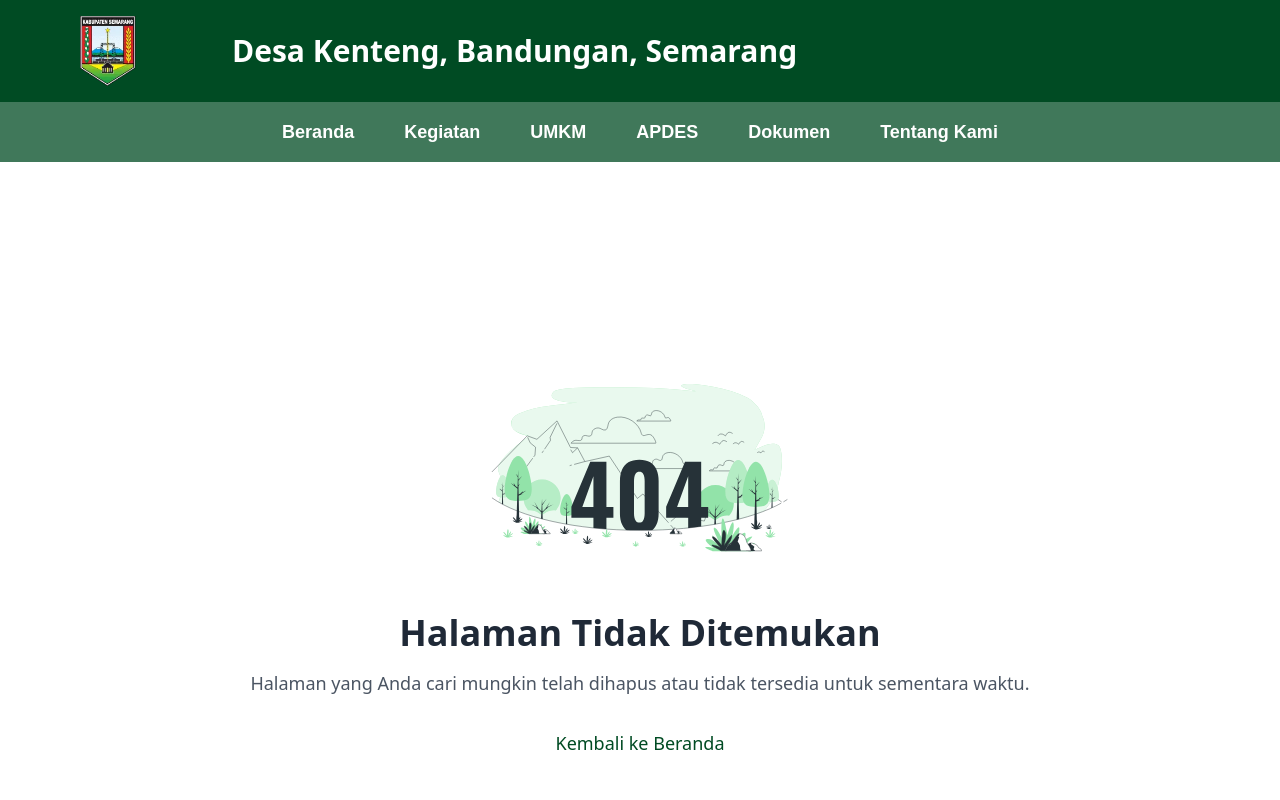
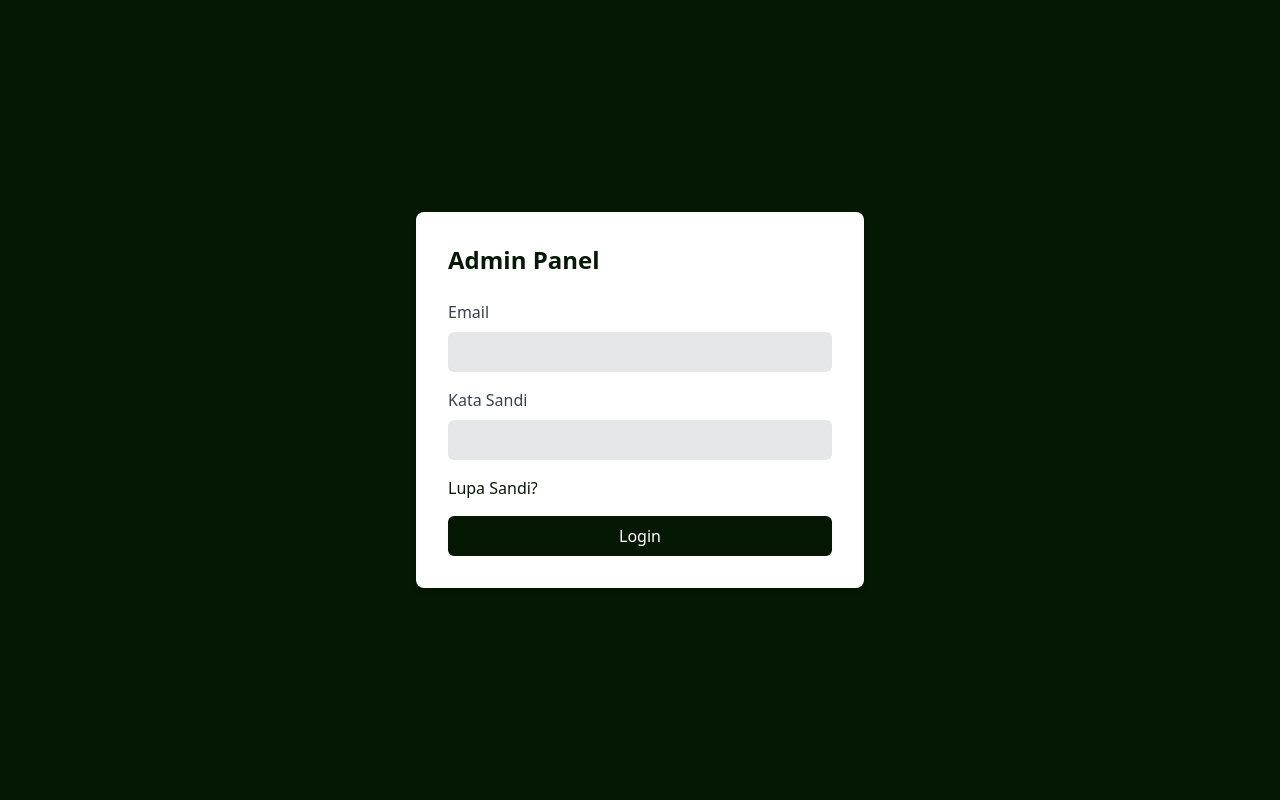
Before and after one commit to reikki7/desa-bandungan-website, a React (Vite) app in the folder frontend/: page /admin/login in a window 1280 px wide. Shown: the top 800 px of the page. Built offline with nearby package versions, Linux system fonts and the light colour scheme.

Commit message:
Added Admin Dashboard Structures and Routings

```diff
--- a/frontend/src/App.jsx
+++ b/frontend/src/App.jsx
@@ -1,21 +1,39 @@
-import React from 'react'
-import { BrowserRouter as Router, Route, Routes } from 'react-router-dom'
-import Beranda from './pages/Beranda'
-import Kegiatan from './pages/Kegiatan'
-import Dokumen from './pages/Dokumen'
-import Umkm from './pages/Umkm'
-import Apdes from './pages/Apdes'
-import Tentang from './pages/Tentang'
-import NoPage from './pages/NoPage'
-import Header from './components/Header'
-import Navbar from './components/Navbar'
-import KegiatanDetails from './pages/KegiatanDetails'
-import UmkmDetails from './pages/UmkmDetails'
-import Footer from './components/Footer'
+import React from 'react';
+import { BrowserRouter as Router, Route, Routes } from 'react-router-dom';
+import Beranda from './pages/Beranda';
+import Kegiatan from './pages/Kegiatan';
+import Dokumen from './pages/Dokumen';
+import Umkm from './pages/Umkm';
+import Apdes from './pages/Apdes';
+import Tentang from './pages/Tentang';
+import NoPage from './pages/NoPage';
+import Header from './components/Header';
+import Navbar from './components/Navbar';
+import KegiatanDetails from './pages/KegiatanDetails';
+import UmkmDetails from './pages/UmkmDetails';
+import Footer from './components/Footer';
+import PrivateRoute from './components/PrivateRoute';
+import AdminMain from './pages/Admin/AdminMain';
+import AdminLogin from './pages/Admin/AdminLogin';
 
 function App() {
+  const isAuthenticated = false; // Replace with authentication logic
+
   return (
     <Router>
+      <Routes>
+        <Route path="/admin/login" element={<AdminLogin />} />
+        <Route
+          path="/admin/*"
+          element={
+            <PrivateRoute isAuthenticated={isAuthenticated}>
+              <AdminMain />
+            </PrivateRoute>
+          }
+        />
+        <Route
+          path="/*"
+          element={
             <div className="flex flex-col min-h-screen">
               <Header />
               <div className="sticky top-0 z-50 w-full">
@@ -32,13 +50,24 @@ function App() {
                   <Route path="/tentang" element={<Tentang />} />
                   <Route path="/kegiatan/:id" element={<KegiatanDetails />} />
                   <Route path="/umkm/:id" element={<UmkmDetails />} />
+                  <Route
+                    path="/admin/*"
+                    element={
+                      <PrivateRoute isAuthenticated={isAuthenticated}>
+                        <AdminMain />
+                      </PrivateRoute>
+                    }
+                  />
                   <Route path="*" element={<NoPage />} />
                 </Routes>
               </div>
               <Footer />
             </div>
+          }
+        />
+      </Routes>
     </Router>
-  )
+  );
 }
 
-export default App
+export default App;
--- /dev/null
+++ b/frontend/src/components/Admin/AdminSidebar.jsx
@@ -0,0 +1,9 @@
+import React from 'react'
+
+const AdminSidebar = () => {
+    return (
+        <div>AdminSidebar</div>
+    )
+}
+
+export default AdminSidebar
--- /dev/null
+++ b/frontend/src/components/PrivateRoute.jsx
@@ -0,0 +1,21 @@
+import React from 'react';
+import { Navigate, useLocation } from 'react-router-dom';
+
+const PrivateRoute = ({ children, isAuthenticated }) => {
+    const location = useLocation();
+
+    if (!isAuthenticated) {
+        // Check if the requested path starts with '/admin'
+        const isAdminRoute = location.pathname.startsWith('/admin');
+
+        // Redirect to the appropriate login page based on the requested route
+        const loginPath = isAdminRoute ? '/admin/login' : '/login';
+
+        return <Navigate to={loginPath} state={{ from: location }} replace />;
+    }
+
+    // Render the protected route component
+    return children;
+};
+
+export default PrivateRoute;
--- /dev/null
+++ b/frontend/src/pages/Admin/AdminDokumen.jsx
@@ -0,0 +1,9 @@
+import React from 'react'
+
+const AdminDokumen = () => {
+    return (
+        <div>AdminDokumen</div>
+    )
+}
+
+export default AdminDokumen
--- /dev/null
+++ b/frontend/src/pages/Admin/AdminKegiatan.jsx
@@ -0,0 +1,9 @@
+import React from 'react'
+
+const AdminKegiatan = () => {
+    return (
+        <div>AdminKegiatan</div>
+    )
+}
+
+export default AdminKegiatan
--- /dev/null
+++ b/frontend/src/pages/Admin/AdminKegiatanEdit.jsx
@@ -0,0 +1,9 @@
+import React from 'react'
+
+const AdminKegiatanEdit = () => {
+    return (
+        <div>AdminKegiatanEdit</div>
+    )
+}
+
+export default AdminKegiatanEdit
--- /dev/null
+++ b/frontend/src/pages/Admin/AdminLogin.jsx
@@ -0,0 +1,46 @@
+import React from 'react';
+
+const AdminLogin = () => {
+    return (
+        <div className="flex items-center justify-center min-h-screen bg-[#051804]">
+            <div className="max-w-md w-[1200px] mx-8 p-8 bg-white rounded-lg shadow-md">
+                <h2 className="mb-6 text-2xl font-bold text-[#051804]">Admin Panel</h2>
+                <form>
+                    <div className="mb-4">
+                        <label htmlFor="username" className="block mb-2 text-gray-700">
+                            Email
+                        </label>
+                        <input
+                            type="text"
+                            id="username"
+                            className="w-full px-4 py-2 text-gray-700 bg-gray-200 rounded-md focus:outline-none"
+                        />
+                    </div>
+                    <div className="mb-4">
+                        <label htmlFor="password" className="block mb-2 text-gray-700">
+                            Kata Sandi
+                        </label>
+                        <input
+                            type="password"
+                            id="password"
+                            className="w-full px-4 py-2 text-gray-700 bg-gray-200 rounded-md focus:outline-none"
+                        />
+                    </div>
+                    <div className="flex items-center justify-between mb-4">
+                        <a href="#" className="text-[#051804] hover:text-gray-600">
+                            Lupa Sandi?
+                        </a>
+                    </div>
+                    <button
+                        type="submit"
+                        className="w-full px-4 py-2 text-white bg-[#051804] rounded-md hover:bg-[#092c0a] transition-colors duration-300"
+                    >
+                        Login
+                    </button>
+                </form>
+            </div>
+        </div>
+    );
+};
+
+export default AdminLogin;
--- /dev/null
+++ b/frontend/src/pages/Admin/AdminMain.jsx
@@ -0,0 +1,27 @@
+// AdminDashboard.jsx
+import React from 'react';
+import { Routes, Route } from 'react-router-dom';
+import AdminSidebar from '../../components/Admin/AdminSidebar';
+import AdminKegiatan from './AdminKegiatan';
+import AdminUmkm from './AdminUmkm';
+import AdminDokumen from './AdminDokumen';
+import AdminKegiatanEdit from './AdminKegiatanEdit';
+import AdminUmkmEdit from './AdminUmkmEdit';
+
+const AdminMain = () => {
+    return (
+        <div className="flex">
+            <AdminSidebar />
+            <Routes>
+                <Route path="/" element={<AdminKegiatan />} />
+                <Route path="/kegiatan" element={<AdminKegiatan />} />
+                <Route path="/umkm" element={<AdminUmkm />} />
+                <Route path="/dokumen" element={<AdminDokumen />} />
+                <Route path="/kegiatan/:id" element={<AdminKegiatanEdit />} />
+                <Route path="/umkm/:id" element={<AdminUmkmEdit />} />
+            </Routes>
+        </div>
+    );
+};
+
+export default AdminMain;
--- /dev/null
+++ b/frontend/src/pages/Admin/AdminUmkm.jsx
@@ -0,0 +1,9 @@
+import React from 'react'
+
+const AdminUmkm = () => {
+    return (
+        <div>AdminUmkm</div>
+    )
+}
+
+export default AdminUmkm
--- /dev/null
+++ b/frontend/src/pages/Admin/AdminUmkmEdit.jsx
@@ -0,0 +1,9 @@
+import React from 'react'
+
+const AdminUmkmEdit = () => {
+    return (
+        <div>AdminUmkmEdit</div>
+    )
+}
+
+export default AdminUmkmEdit
```
Lines whose indentation alone changed are shown as unchanged.
